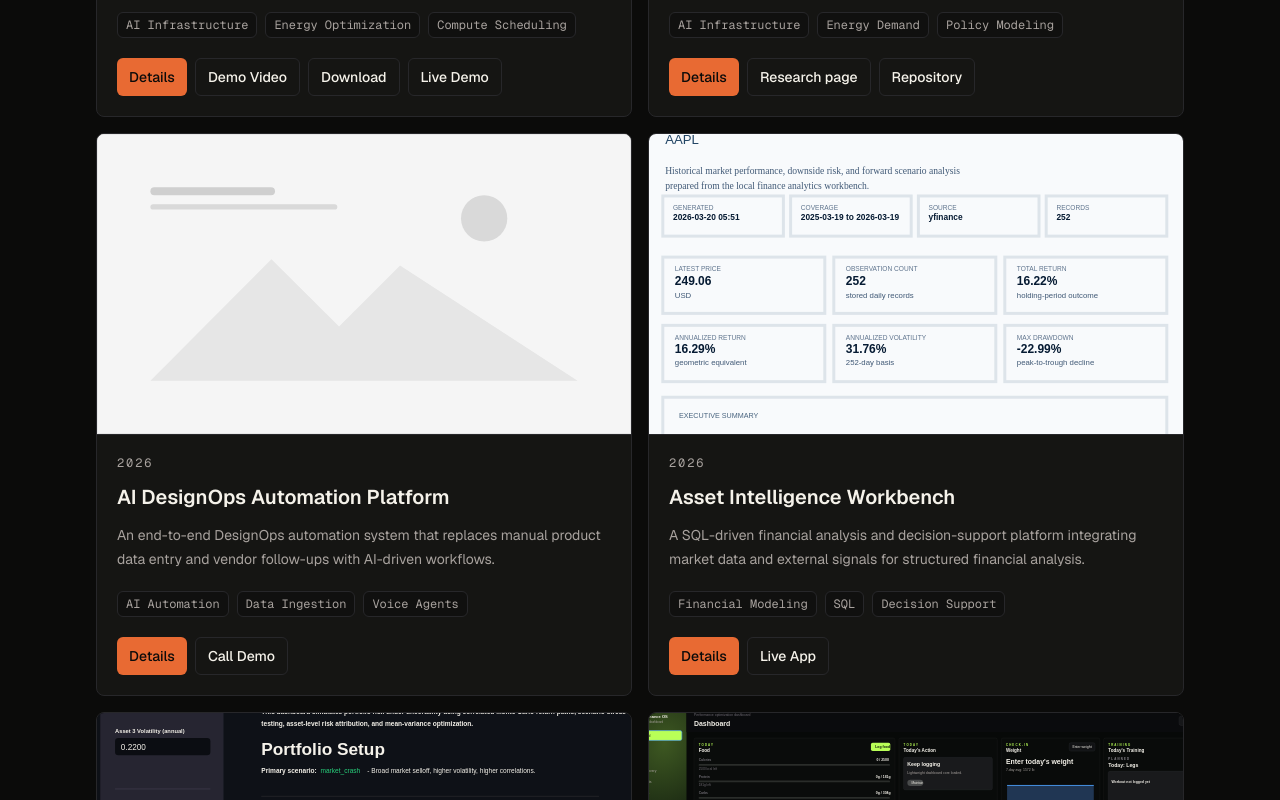
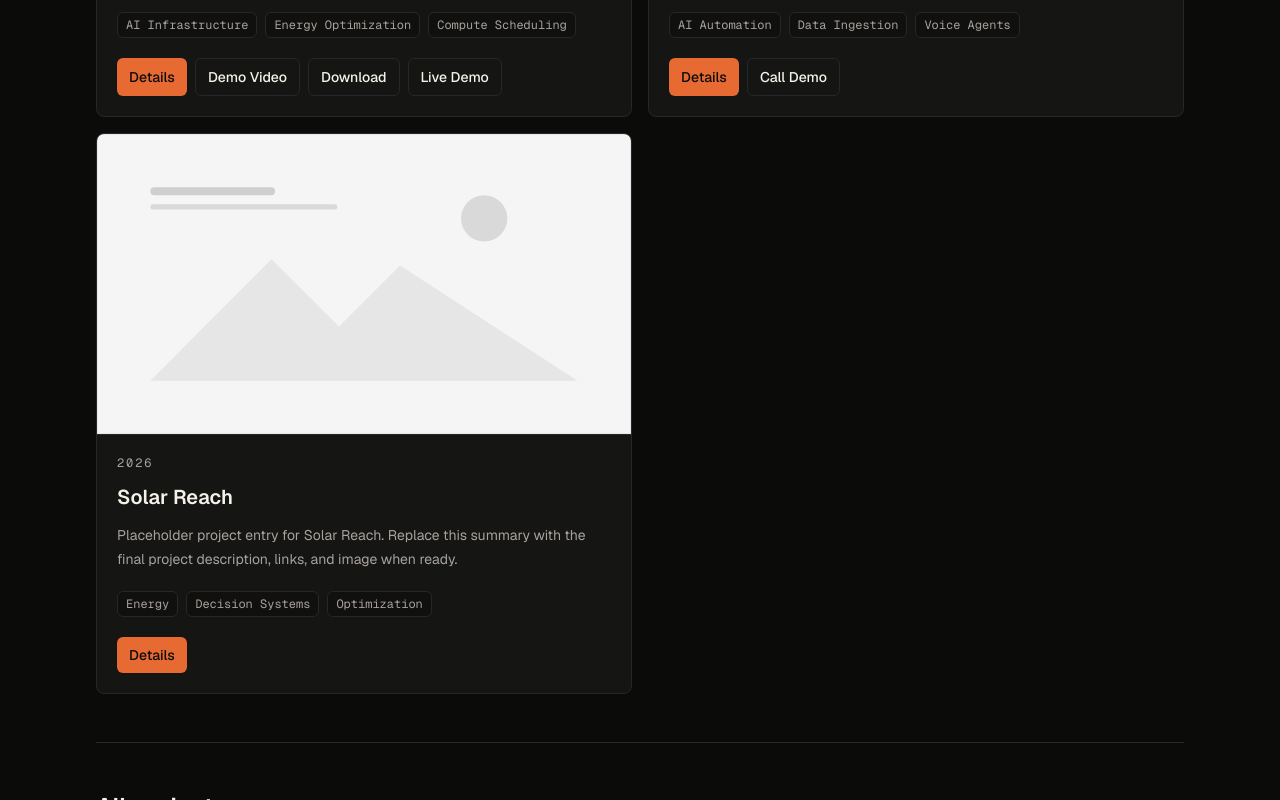
Before and after one commit to finnrcase/finn-portfolio, a Next.js app: page /projects in a window 1280 px wide. Shown: the part 1120-1920 px from the top of the page. Built offline with nearby package versions, Linux system fonts and the light colour scheme; no server answers.

Commit message:
Update featured project order

```diff
--- a/data/projects.ts
+++ b/data/projects.ts
@@ -75,7 +75,7 @@ Replace this with the modeling framework, assumptions, scenario design, carbon a
     image: "/images/placeholder.svg",
     tags: ["AI Infrastructure", "Energy Demand", "Policy Modeling"],
     date: "2026",
-    featured: true,
+    featured: false,
     links: [
       { label: "Research page", url: "https://example.com/ai-demand-research" },
       {
@@ -130,6 +130,30 @@ The system ingests product data from PDFs, URLs, and receipts, extracts structur
     ],
   },
   {
+    title: "Solar Reach",
+    slug: "solar-reach",
+    summary:
+      "Placeholder project entry for Solar Reach. Replace this summary with the final project description, links, and image when ready.",
+    longDescription: `Solar Reach is a placeholder project entry.
+
+Replace this text with the full Solar Reach case study, including the problem, technical approach, system design, data sources, outcomes, and links.`,
+    image: "/images/placeholder.svg",
+    tags: ["Energy", "Decision Systems", "Optimization"],
+    date: "2026",
+    featured: true,
+    links: [],
+    pdfs: [],
+    bullets: [
+      "Replace this bullet with the first Solar Reach accomplishment.",
+      "Replace this bullet with the technical approach or system design.",
+      "Replace this bullet with measurable outcomes, users, or project impact.",
+    ],
+    metrics: [
+      { label: "Status", value: "Placeholder" },
+      { label: "Focus", value: "Solar systems" },
+    ],
+  },
+  {
     title: "Asset Intelligence Workbench",
     slug: "asset-intelligence-workbench",
     summary:
@@ -140,7 +164,7 @@ The system integrates market data and external signals, supports scenario analys
     image: "/images/asset-intelligence-briefing.svg",
     tags: ["Financial Modeling", "SQL", "Decision Support"],
     date: "2026",
-    featured: true,
+    featured: false,
     links: [
       {
         label: "Live App",
@@ -169,7 +193,7 @@ The platform implements Monte Carlo simulation and stress testing to support ris
     image: "/images/financial-risk-engine.svg",
     tags: ["Python", "Monte Carlo", "Portfolio Risk"],
     date: "2026",
-    featured: true,
+    featured: false,
     links: [
       {
         label: "Live App",
@@ -198,7 +222,7 @@ The system dynamically optimizes calorie intake, macro allocation, recovery mana
     image: "/images/performanceos-dashboard.svg",
     tags: ["Performance Analytics", "API Integration", "Optimization"],
     date: "2026",
-    featured: true,
+    featured: false,
     links: [],
     pdfs: [],
     bullets: [
```
